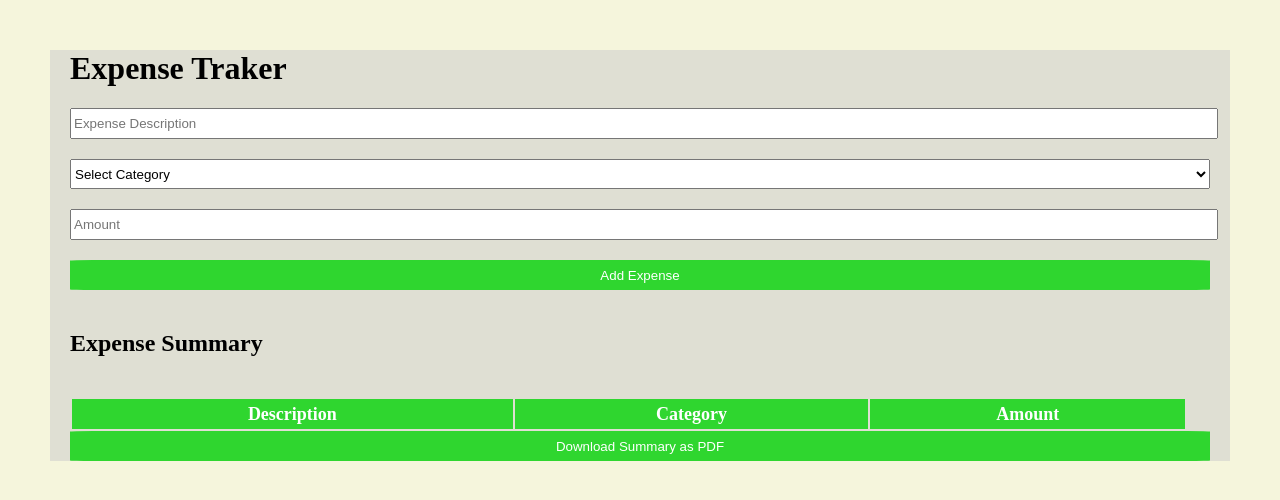
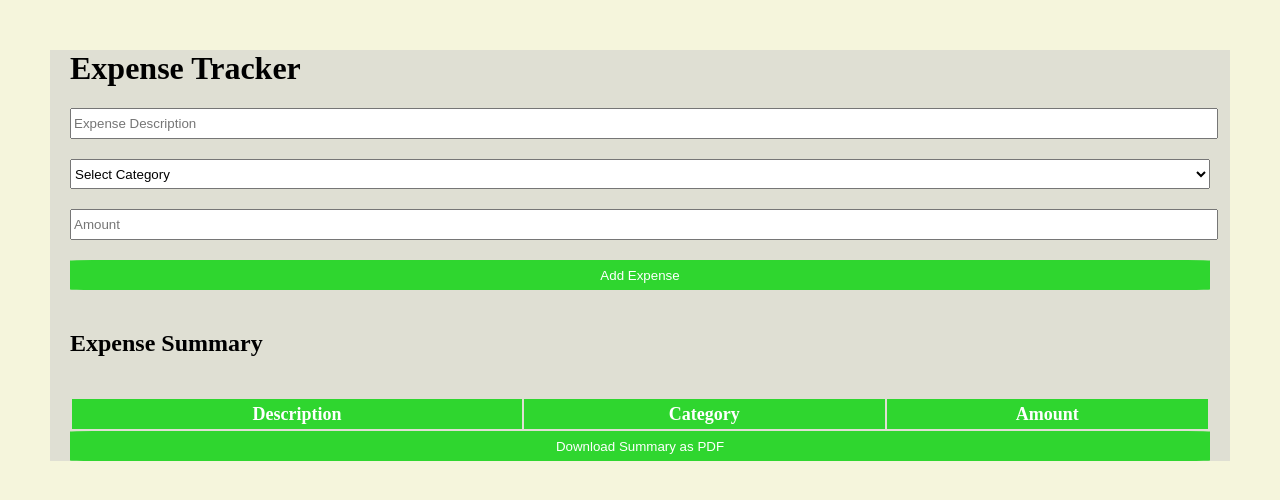
Before and after one commit to Ankitsm04/Expense-Tracker, a plain HTML site: page index.html in a window 1280 px wide. Drawn offline with nearby package versions, Linux system fonts and the light colour scheme.

Commit message:
Update index.html

```diff
--- a/index.html
+++ b/index.html
@@ -41,7 +41,7 @@
             padding-right: 20px;
         }
         table{
-            width: 98%;
+            width: 100%;
             margin-top: 40px;
             font-size: large;
         }
@@ -60,7 +60,7 @@
 <body>
     <div>
     <div class="container">
-    <h1>Expense Traker</h1>
+    <h1>Expense Tracker</h1>
     <form action="" id="expenseForm">
         <input type="text" id="Desc" placeholder="Expense Description" required>
         <select id="category">
```
